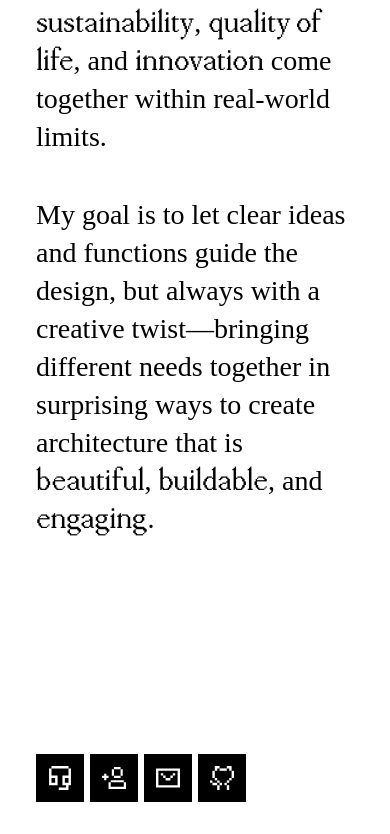
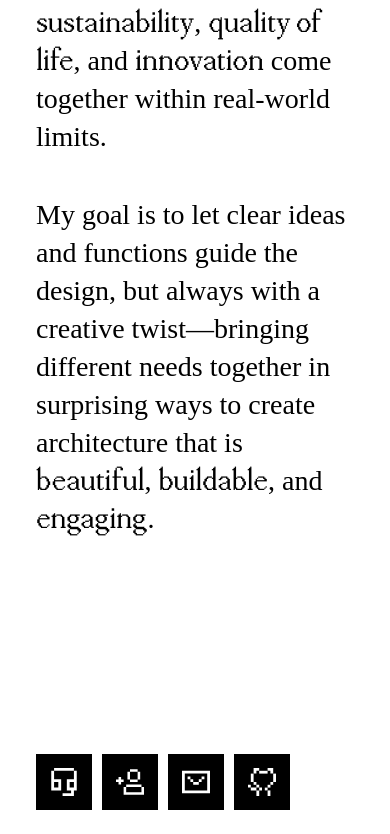
Before and after one commit to BjarteKnobel/portfolio, a Next.js app: page / in a window 390 px wide. Shown: the part 1842-2676 px from the top of the page. Built offline with nearby package versions, Linux system fonts and the light colour scheme; a web font is replaced by a local one.

Commit message:
Normalize footer icon spacing on iPhone 12

```diff
--- a/styles/Footer.module.css
+++ b/styles/Footer.module.css
@@ -172,3 +172,15 @@
     height: 48px;
   }
 }
+
+@media (max-width: 430px) {
+  .socialIcons {
+    gap: 10px;
+    justify-content: center;
+  }
+
+  .iconFrame {
+    width: 56px;
+    height: 56px;
+  }
+}
```
